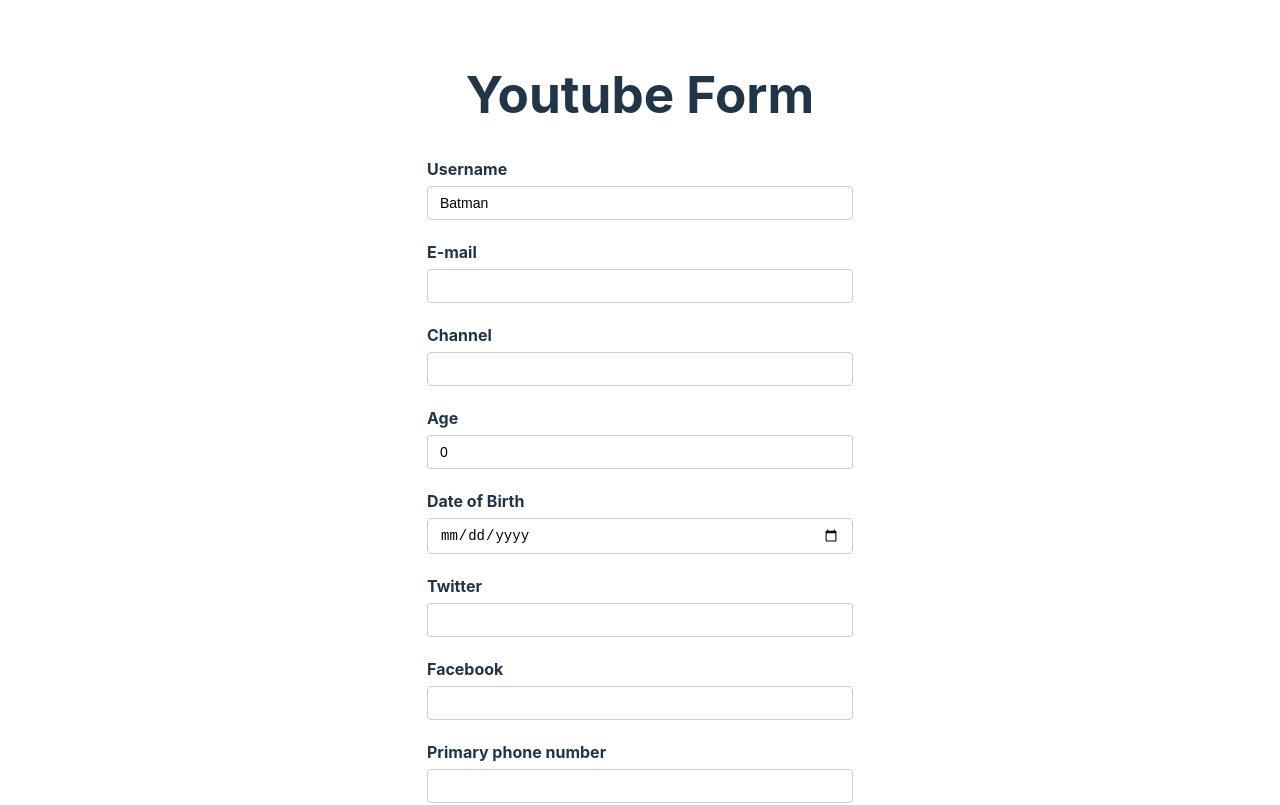
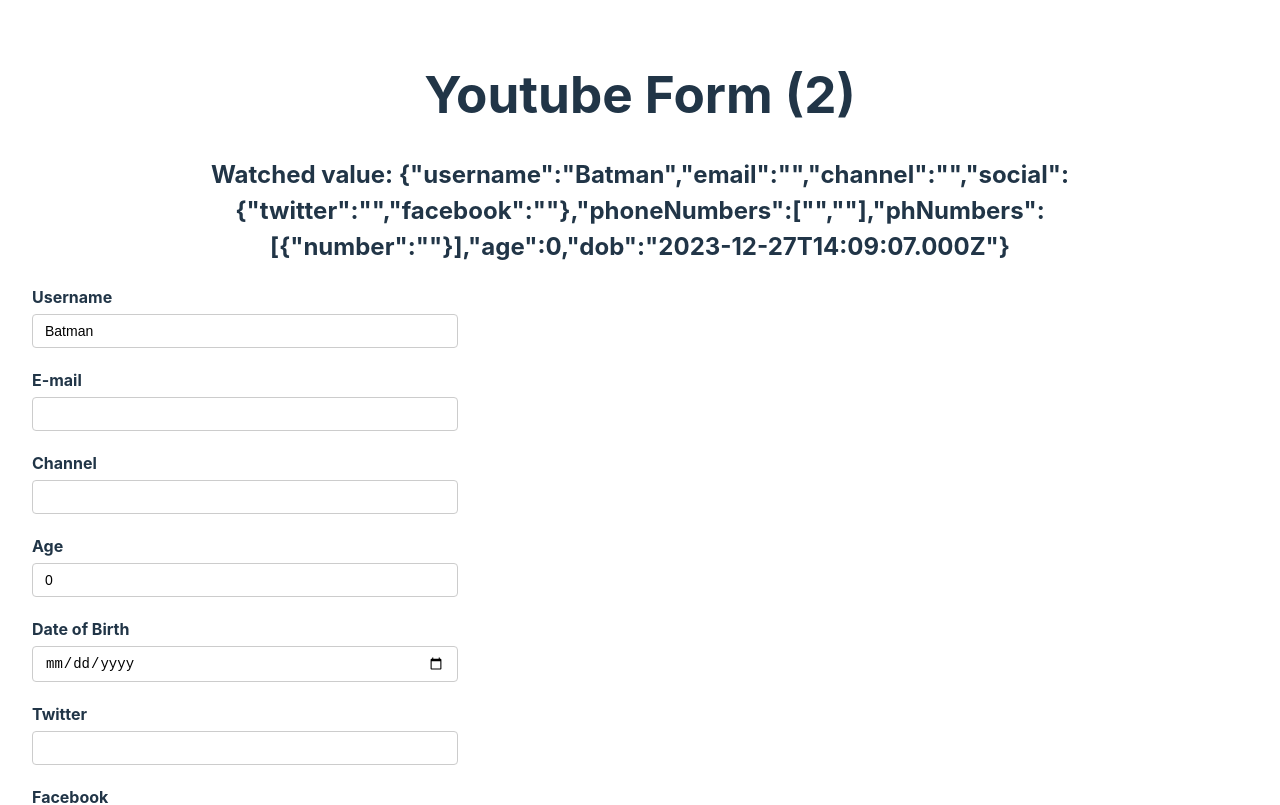
Before and after one commit to limmxc1/rhf-demo-by-Codevolution, a React (Vite) app: page / in a window 1280 px wide. Shown: the top 805 px of the page. Built offline with nearby package versions, Linux system fonts and the light colour scheme.

Commit message:
Watch Field Values

```diff
--- a/src/components/YoutubeForm.jsx
+++ b/src/components/YoutubeForm.jsx
@@ -1,5 +1,8 @@
+import { useEffect } from 'react';
 import { useForm, useFieldArray } from 'react-hook-form';
 import { DevTool } from '@hookform/devtools';
+
+let renderCount = 0;
 
 export const YoutubeForm = () => {
 	const form = useForm({
@@ -14,10 +17,24 @@
 			phoneNumbers: ['', ''],
 			phNumbers: [{ number: '' }],
 			age: 0,
-			dob: new Date()
+			dob: new Date(),
 		},
 	});
-	const { register, control, handleSubmit, formState } = form;
+	const { register, control, handleSubmit, formState, watch } = form;
+	// const watchUsername = watch('username'); // watching a single field
+	// const watchUsername = watch(['username', 'email']) // watching multiple fields
+	const watchForm = watch(); // watch all fields in form
+	useEffect(() => { // writing watch() as a callback function
+		//i.e. if you want to perform side effect after watching a value
+		const subscription = watch((value) => {
+			// receives updated form values as argument
+			console.log(value);
+		});
+		return () => subscription.unsubscribe;
+		// watch() is a subscription to changes in form value, so need to unsubscribe
+	}, [watch]);
+	// benefit: component does not re-render.
+	// allows you to check any field and carry out a side effect whenever the field changes
 	const { errors } = formState;
 	const onSubmit = (data) => {
 		console.log('Form submitted', data);
@@ -27,9 +44,13 @@
 		name: 'phNumbers',
 		control,
 	});
+
+	renderCount++;
 	return (
 		<div>
-			<h1>Youtube Form</h1>
+			<h1>Youtube Form ({renderCount/2})</h1>
+			<h2>Watched value: {JSON.stringify(watchForm)}</h2>
+			{/* need to stringify first before passing an object into JSX*/}
 			<form
 				onSubmit={handleSubmit(onSubmit)}
 				noValidate
@@ -96,10 +117,10 @@
 				<div className="form-control">
 					<label htmlFor="age">Age</label>
 					<input
-						type="number" // However, the form state still returns a string instead of number
+						type="number"
 						id="age"
 						{...register('age', {
-							valueAsNumber: true, // So we need to add this prop to return a number
+							valueAsNumber: true,
 							required: {
 								value: true,
 								message: 'Age is required',
@@ -112,10 +133,10 @@
 				<div className="form-control">
 					<label htmlFor="dob">Date of Birth</label>
 					<input
-						type="date" // However, the form state returns a string instead of date value
+						type="date"
 						id="dob"
 						{...register('dob', {
-							valueAsDate: true, // So we need to add this prop to return a date value
+							valueAsDate: true,
 							required: {
 								value: true,
 								message: 'Date of birth is required',
@@ -211,7 +232,7 @@
 						})}
 						<button
 							type="button"
-							onClick={() => append({number: ""})}
+							onClick={() => append({ number: '' })}
 						>
 							Add phone number
 						</button>
```
